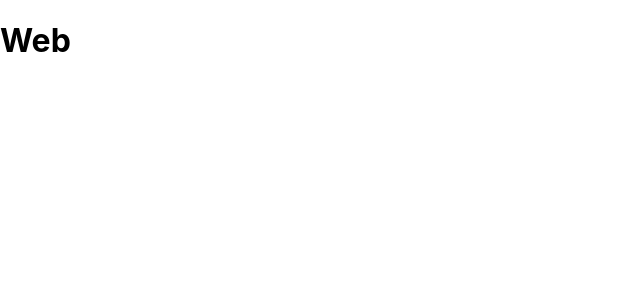
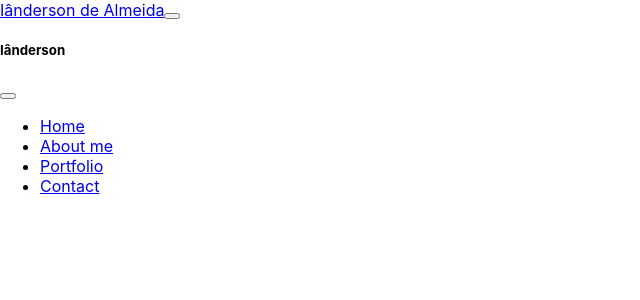
Before and after one commit to iandersonalmeida/web, a React (Create React App) app: page / in a window 1280 px wide. Shown: the top 300 px of the page, without its empty margins (0-640 px from the left). Built offline with nearby package versions, Linux system fonts and the light colour scheme.

Commit message:
Change App.js

```diff
--- a/src/App.js
+++ b/src/App.js
@@ -1,10 +1,11 @@
 import logo from './logo.svg';
 import './App.css';
+import HeaderComponent from './components/HeaderComponent';
 
 function App() {
   return (
     <div>
-      <h1>Web</h1>
+      <HeaderComponent></HeaderComponent>
     </div>
   );
 }
```
